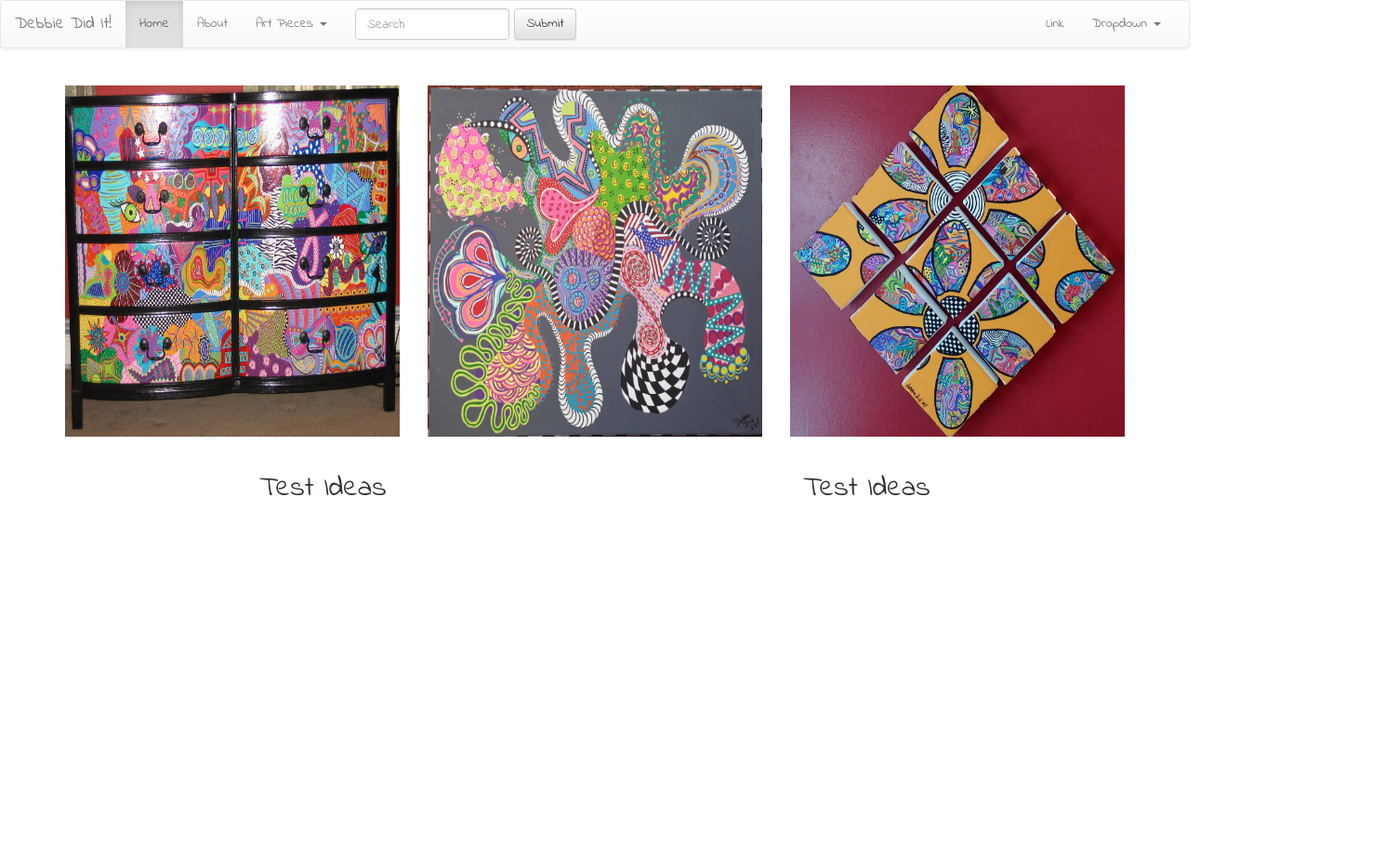
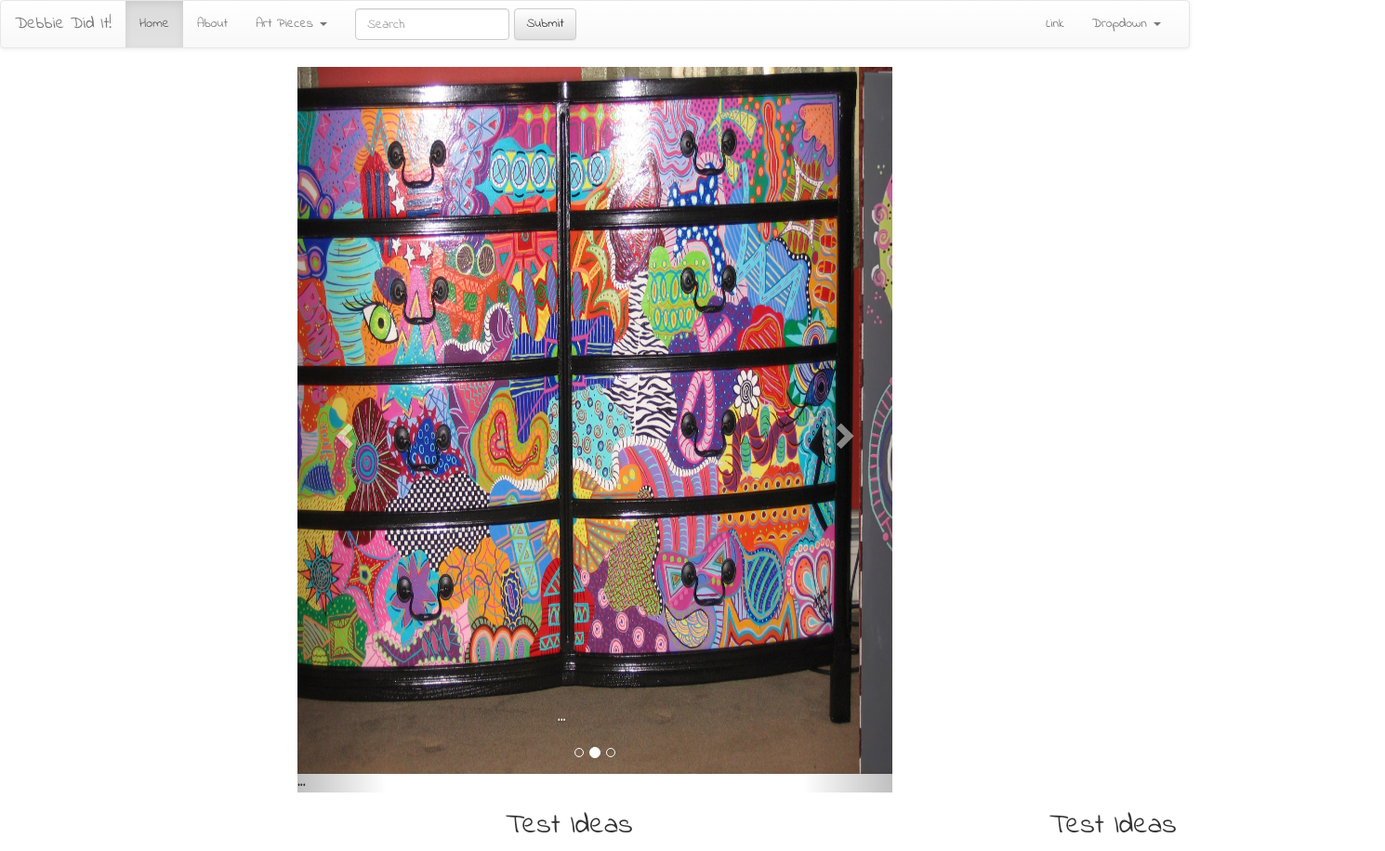
Before and after one commit to thines92/debbiedidit, a plain HTML site: page index.html in a window 1280 px wide. Shown: the whole page at 93% size, 1490 px wide, since content can reach past the window. Before the commit the page ends 800 px from the top, so only its background shows below. Drawn offline with nearby package versions, Linux system fonts and the light colour scheme.

Commit message:
added carousel

```diff
--- a/css/main.css
+++ b/css/main.css
@@ -22,3 +22,16 @@ body {
 	margin-top: 10px;
 	margin-bottom: 10px;
 }
+
+/*CSS*/
+div.c-wrapper{
+    width: 50%; /* for example */
+    margin: auto;
+}
+
+.carousel-inner > .item > img,
+.carousel-inner > .item > a > img{
+width: 100%; /* use this, or not */
+margin: auto;
+height: 761px;
+}
--- a/index.html
+++ b/index.html
@@ -76,22 +76,52 @@
     </div><!-- /.navbar-collapse -->
   </div><!-- /.container-fluid -->
 </nav>
-		<div class = "container">
-			<div class = "row mainimg">
-				<div class = "col-md-4">
-					<img class = "img-responsive titleimg" src = "images/titleimg.png"  data-toggle="modal" data-target="#project1">
-					</img>
-				</div>
-				<div class = "col-md-4">
-					<img class = "img-responsive titleimg2" src = "images/img3.png" 	data-toggle="modal" data-target="#project2">
-					</img>
-				</div>
-				<div class = "col-md-4">
-					<img class = "img-responsive titleimg3" src = "images/img4.png"		data-toggle="modal" data-target="#project3">
-					</img>
-				</div>
-			</div>
-		</div>
+
+<div class="c-wrapper">
+<div id="carousel-example-generic" class="carousel slide" data-ride="carousel">
+  <!-- Indicators -->
+  <ol class="carousel-indicators">
+    <li data-target="#carousel-example-generic" data-slide-to="0" class="active"></li>
+    <li data-target="#carousel-example-generic" data-slide-to="1"></li>
+    <li data-target="#carousel-example-generic" data-slide-to="2"></li>
+  </ol>
+
+  <!-- Wrapper for slides -->
+  <div class="carousel-inner" role="listbox">
+    <div class="item active">
+      <img src="images/titleimg.png" alt="...">
+      <div class="carousel-caption">
+        ...
+      </div>
+    </div>
+    <div class="item img2">
+      <img src="images/img3.png" alt="...">
+      <div class="carousel-caption">
+        ...
+      </div>
+    </div>
+    <div class="item img2">
+      <img src="images/img4.png" alt="...">
+      <div class="carousel-caption">
+        ...
+      </div>
+    </div>
+    ...
+  </div>
+
+
+  <!-- Controls -->
+  <a class="left carousel-control" href="#carousel-example-generic" role="button" data-slide="prev">
+    <span class="glyphicon glyphicon-chevron-left" aria-hidden="true"></span>
+    <span class="sr-only">Previous</span>
+  </a>
+  <a class="right carousel-control" href="#carousel-example-generic" role="button" data-slide="next">
+    <span class="glyphicon glyphicon-chevron-right" aria-hidden="true"></span>
+    <span class="sr-only">Next</span>
+  </a>
+</div>
+
+
 		<div class = "container">
 			<div class = "row text-center">
 				<div class = "col-md-6">
```
